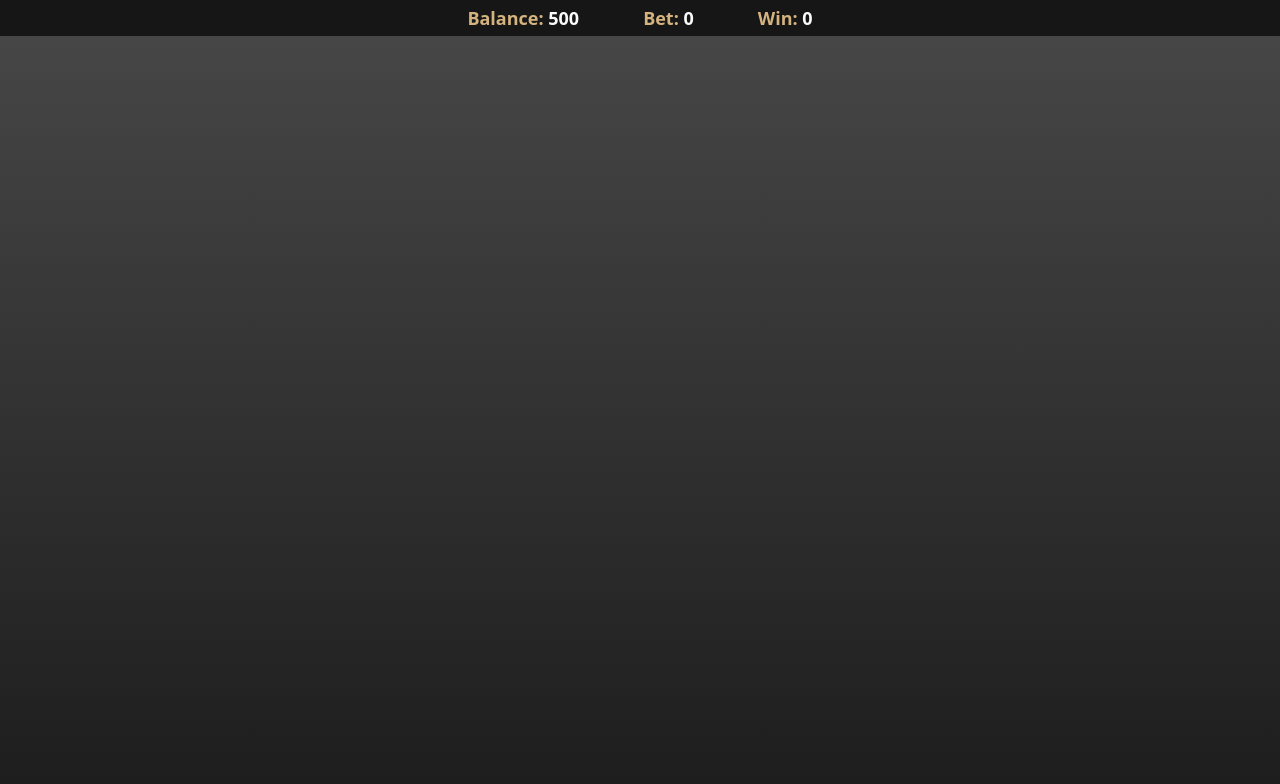
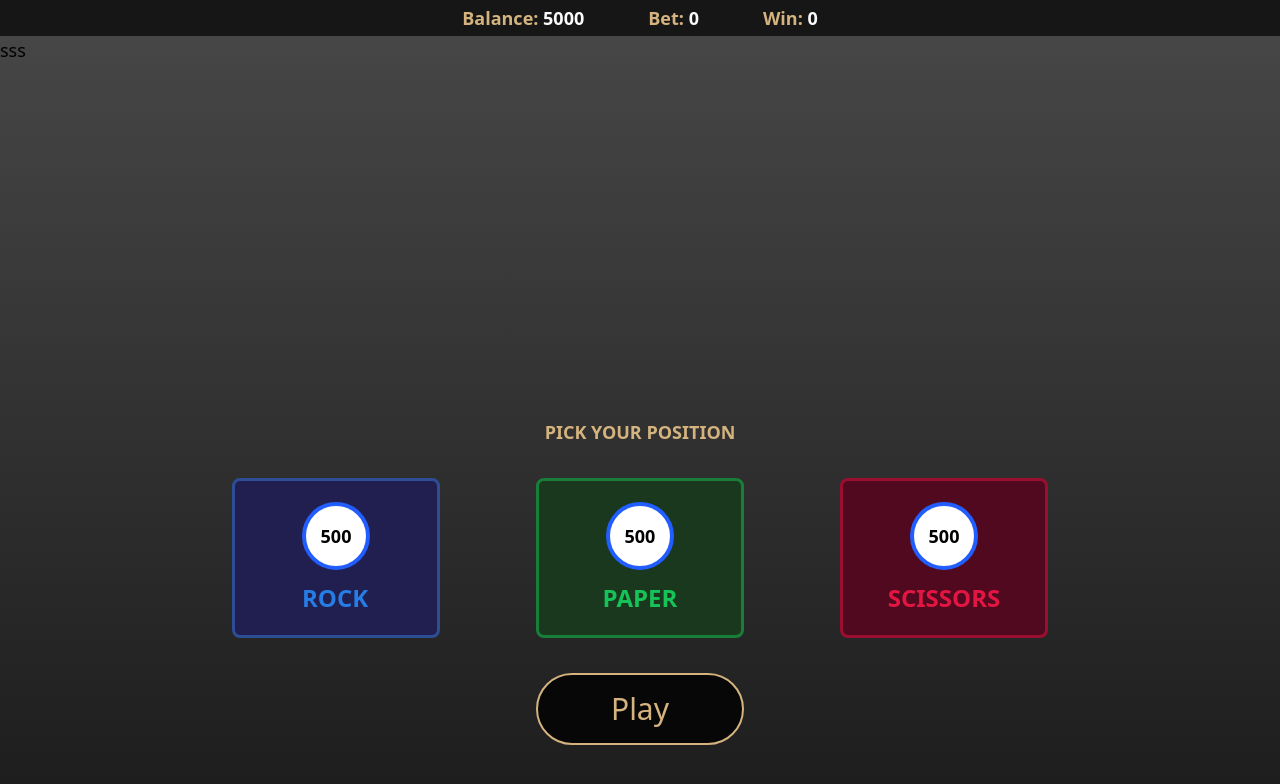
Before and after one commit to shashtag/rock-paper-sissors, a React (Vite) app: page / in a window 1280 px wide. Shown: the top 784 px of the page. Built offline with nearby package versions, Linux system fonts and the light colour scheme.

Commit message:
add position UI

```diff
--- a/src/App.tsx
+++ b/src/App.tsx
@@ -1,13 +1,24 @@
 import { useState } from "react";
 import Header from "./Components/Header";
+import PositionPicker from "./Components/PositionPicker/PositionPicker";
 
 function App() {
-  const [balance, setBalance] = useState(500);
+  const [balance, setBalance] = useState(5000);
   const [bet, setBet] = useState(0);
   const [win, setWin] = useState(0);
   return (
     <div className='text-lg bg-gradient-to-b from-[#484848] to-[#1D1D1D] h-[100vh]'>
       <Header balance={balance} bet={bet} win={win} />
+
+      <div className='grid grid-rows-[3fr_2fr_1fr] h-[calc(100vh-36px)]'>
+        <div>sss</div>
+        <PositionPicker />
+        <div className='grid justify-center '>
+          <button className='border-2 block h-max w-52 rounded-full p-4 text-[#D4B37F] text-3xl bg-[#070707] border-[#D4B37F]'>
+            Play
+          </button>
+        </div>
+      </div>
     </div>
   );
 }
--- /dev/null
+++ b/src/Components/PositionPicker/Position.tsx
@@ -0,0 +1,29 @@
+type PositionProps = {
+  position: string;
+  color: string;
+  bg: string;
+  border: string;
+};
+
+const Position = ({ position, color, bg, border }: PositionProps) => {
+  return (
+    <div
+      className='mx-12 h-40 w-52 grid place-items-center capitalize border-[3px] rounded-lg cursor-pointer'
+      style={{ borderColor: border, backgroundColor: bg }}>
+      <div>
+        <div className='h-[4.25rem] w-[4.25rem]  mx-auto mb-3'>
+          <div className='rounded-full h-full w-full border-4 border-[#225EFF] bg-white grid place-items-center font-semibold'>
+            500
+          </div>
+        </div>
+        <div
+          className='uppercase font-semibold text-2xl'
+          style={{ color: color }}>
+          {position}
+        </div>
+      </div>
+    </div>
+  );
+};
+
+export default Position;
--- /dev/null
+++ b/src/Components/PositionPicker/PositionPicker.tsx
@@ -0,0 +1,43 @@
+import Position from "./Position";
+
+const PositionPicker = () => {
+  return (
+    <div className='flex items-center flex-col'>
+      <div className='uppercase font-semibold text-[#D4B37F]'>
+        pick your position
+      </div>
+      <div className='flex mt-8'>
+        {[
+          {
+            position: "rock",
+            bg: "#211F4F",
+            color: "#267DE5",
+            border: "#2E4D97",
+          },
+          {
+            position: "paper",
+            bg: "#1A381D",
+            color: "#16C359",
+            border: "#187E3A",
+          },
+          {
+            position: "scissors",
+            bg: "#50091E",
+            color: "#E31542",
+            border: "#9A0E30",
+          },
+        ].map((item) => (
+          <Position
+            position={item.position}
+            bg={item.bg}
+            border={item.border}
+            color={item.color}
+            key={item.position}
+          />
+        ))}
+      </div>
+    </div>
+  );
+};
+
+export default PositionPicker;
```
